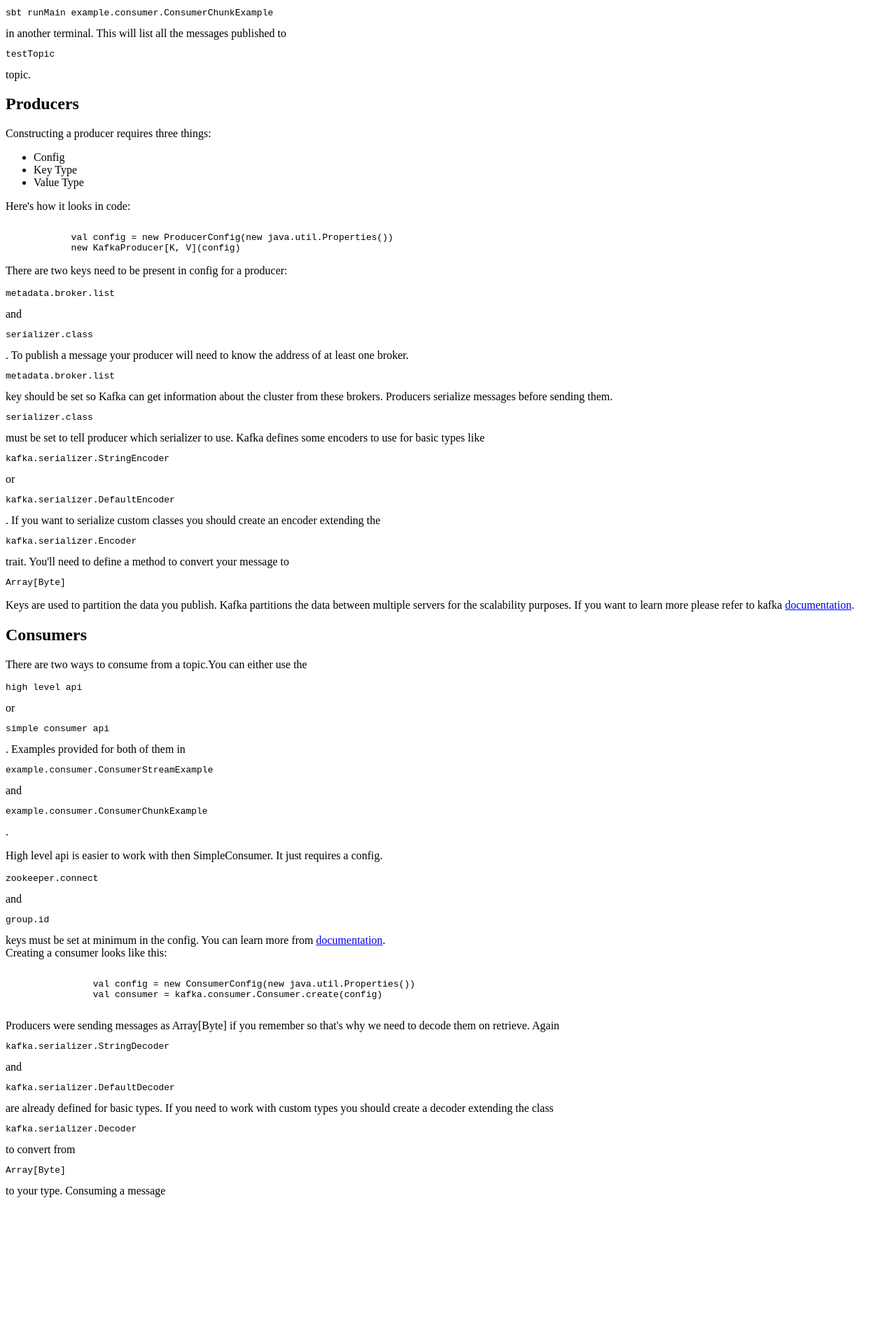
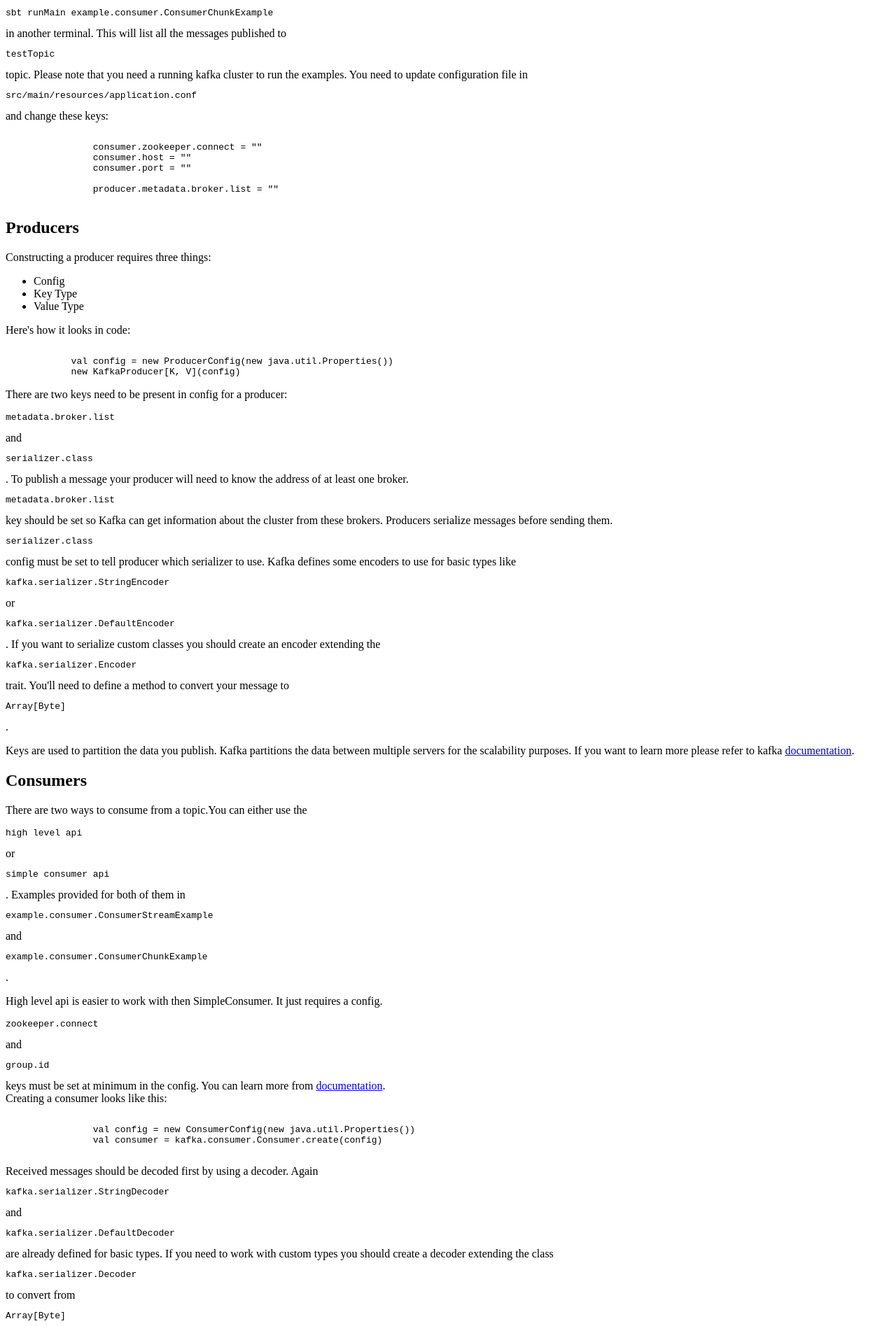
Before and after one commit to staslos/activator-hello-kafka, a plain HTML site: page tutorial/index.html in a window 1280 px wide. Shown: the part 505-2400 px from the top of the page at 70% size. Before the commit the page ends 2275 px from the top, so only its background shows below. Drawn offline with Linux system fonts and the light colour scheme.

Commit message:
update documentation and topic names

```diff
--- a/tutorial/index.html
+++ b/tutorial/index.html
@@ -22,8 +22,18 @@
             All the producer examples can be found under the package <pre>example.producer</pre> . Let's start with a simple producer by running:
             <pre><code>sbt runMain example.producer.ProducerExample</code></pre>
             Your messages will be published to <pre>testTopic</pre> topic each time you hit the enter key. If you want to see if the messages really sent,
-            you can do it by running: <pre><code>sbt runMain example.consumer.ConsumerChunkExample</code></pre> in another terminal. This will list all the messages
+            you can check it by running: <pre><code>sbt runMain example.consumer.ConsumerChunkExample</code></pre> in another terminal. This will list all the messages
             published to <pre>testTopic</pre> topic.
+
+            Please note that you need a running kafka cluster to run the examples. You need to update configuration file in
+            <pre><code>src/main/resources/application.conf</code></pre> and change these keys:
+            <pre><code>
+                consumer.zookeeper.connect = ""
+                consumer.host = ""
+                consumer.port = ""
+
+                producer.metadata.broker.list = ""
+            </code></pre>
         </p>
     </div>
 
@@ -49,10 +59,10 @@
             To publish a message your producer will need to know the address of at least one broker.<pre>metadata.broker.list</pre> key should be set
             so Kafka can get information about the cluster from these brokers.
 
-            Producers serialize messages before sending them. <pre>serializer.class</pre> must be set to tell producer which serializer to use.
+            Producers serialize messages before sending them. <pre>serializer.class</pre> config must be set to tell producer which serializer to use.
             Kafka defines some encoders to use for basic types like <pre>kafka.serializer.StringEncoder</pre> or <pre>kafka.serializer.DefaultEncoder</pre> .
             If you want to serialize custom classes you should create an encoder extending the <pre>kafka.serializer.Encoder</pre> trait. You'll need to define
-            a method to convert your message to <pre>Array[Byte]</pre>
+            a method to convert your message to <pre>Array[Byte]</pre>.
         </p>
 
         <p>
@@ -79,11 +89,10 @@
                 val consumer = kafka.consumer.Consumer.create(config)
             </code></pre>
 
-            Producers were sending messages as Array[Byte] if you remember so that's why we need to decode them on retrieve.
+            Received messages should be decoded first by using a decoder.
             Again <pre>kafka.serializer.StringDecoder</pre> and <pre>kafka.serializer.DefaultDecoder</pre> are already defined for basic types.
             If you need to work with custom types you should create a decoder extending the class <pre>kafka.serializer.Decoder</pre> to convert from <pre>Array[Byte]</pre> to your type.
 
-            Consuming a message <pre><code>
             </code></pre>
         </p>
     </div>
```
Also changed, not shown: 6 other files.
